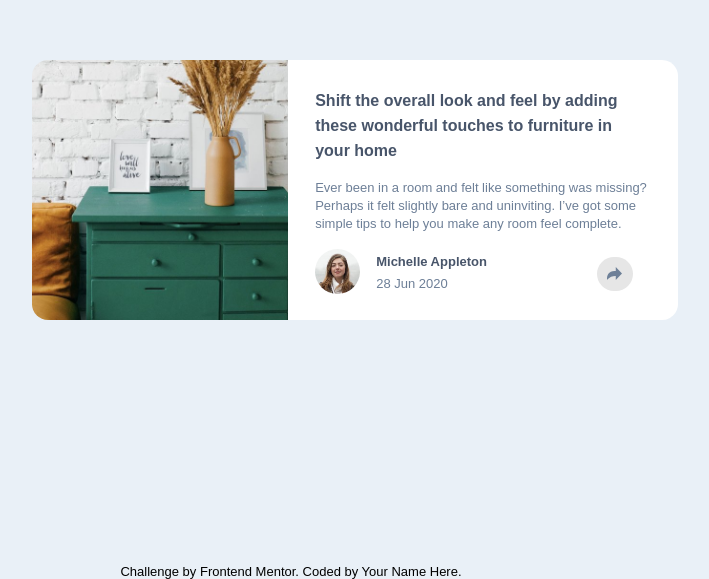
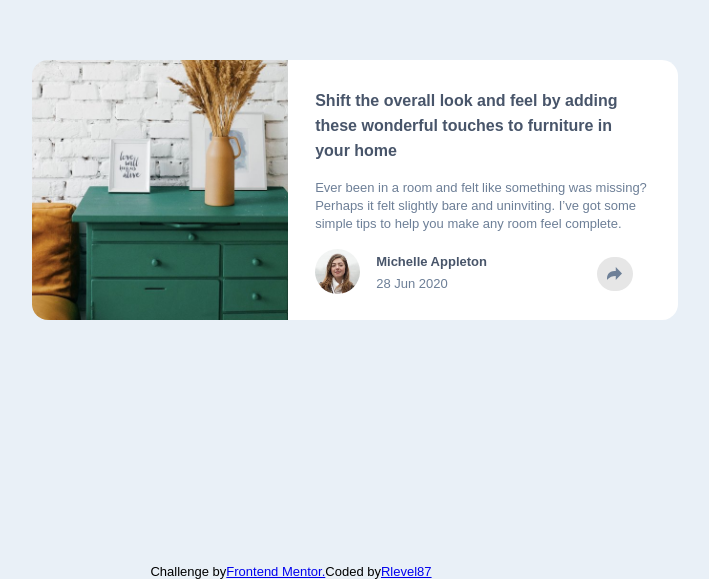
Before and after one commit to Rlevel87/Frontend-article-preview-project, a plain HTML site: page index.html in a window 1280 px wide. Shown: the part 236-815 px from the top of the page, without its empty margins (349-1058 px from the left). Drawn offline with Linux system fonts and the light colour scheme; a web font is replaced by a local one.

Commit message:
Add files via upload

```diff
--- a/index.html
+++ b/index.html
@@ -5,6 +5,7 @@
     <meta name="viewport" content="width=device-width, initial-scale=1.0">
     <link rel="stylesheet" href="styles.css">
     <link rel="stylesheet" href="(https://fonts.google.com/specimen/Manrope)">
+    <link rel="icon" href="images/favicon-32x32.png">
     <title>Document</title>
 </head>
 <body>
@@ -66,7 +67,8 @@
 
 
     <footer>
-        Challenge by Frontend Mentor. Coded by Your Name Here.
+        Challenge by <a href="https://www.frontendmentor.io/home"> Frontend Mentor.</a>
+        Coded by <a href="https://www.frontendmentor.io/profile/Rlevel87">Rlevel87</a>
     </footer>
 
 
--- a/styles.css
+++ b/styles.css
@@ -134,7 +134,6 @@ body{
 }
 footer{
     display: flex;
-    flex-direction: column;
     justify-content: center;
     align-items: center;
 }
```
